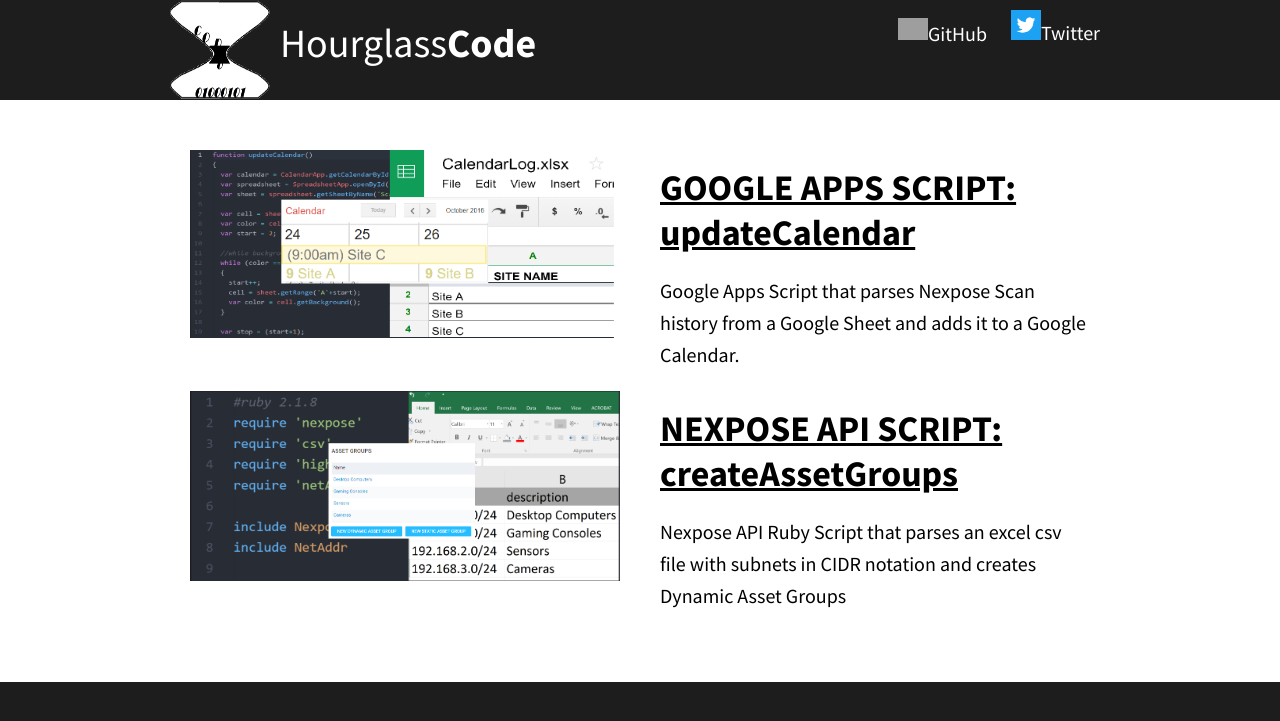
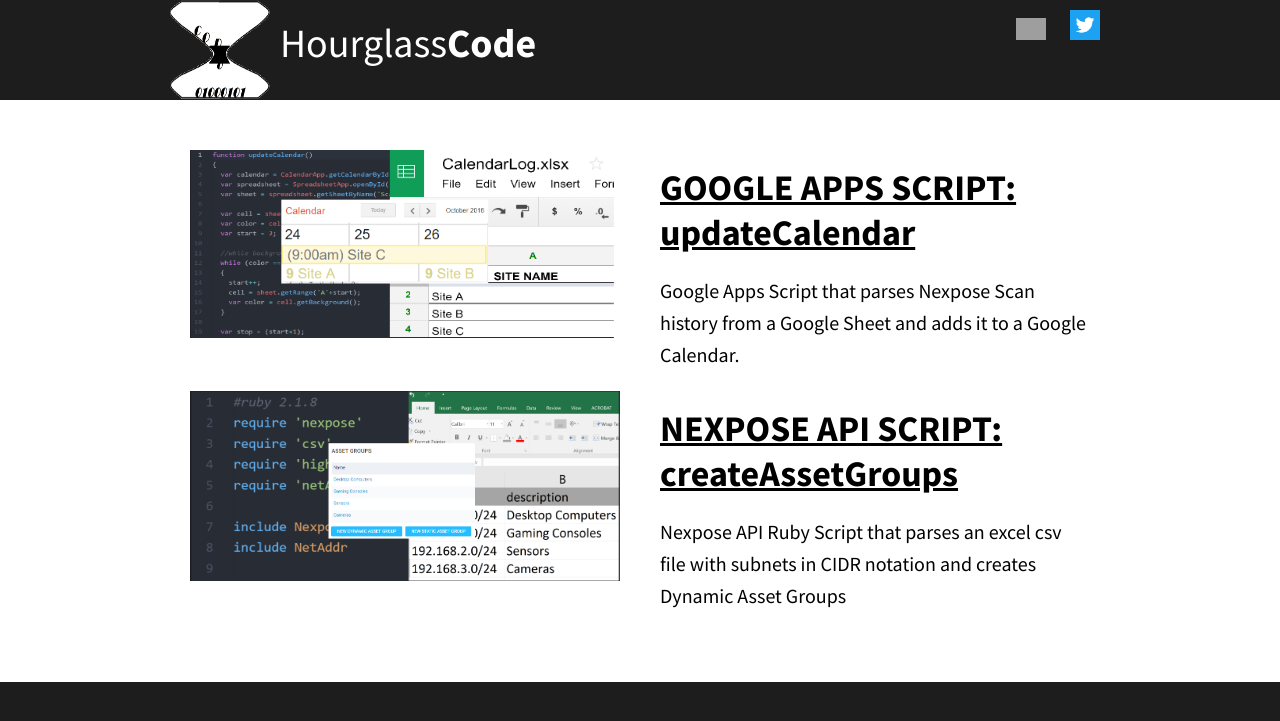
Before and after one commit to hourglasscode/website, a Jekyll site: the page built from index.html, in a window 1280 px wide. Shown: the top 721 px of the page. Built offline with Jekyll 4.4.1, drawn with Linux system fonts in a browser that asks for light colours; grey boxes are pictures that could not be loaded.

Commit message:
updated default.html

```diff
--- a/_layouts/default.html
+++ b/_layouts/default.html
@@ -12,9 +12,9 @@
 				<nav class="main-nav">
 					<ul>
 						<li><a href="https://github.com/hourglasscode">
-							<img src="/images/Octocat.png" width="30" alt="Github">GitHub</a></li>
+							<img src="/images/Octocat.png" width="30" alt="Github"></a></li>
 						<li><a href="https://twitter.com/hourglasscode">
-							<img src="/images/Twitter_Logo_White_On_Blue.png" width="30" alt="Github">Twitter</a></li>
+							<img src="/images/Twitter_Logo_White_On_Blue.png" width="30" alt="Github"></a></li>
 					</ul>
 				</nav>
 				<div class="banner">
```
